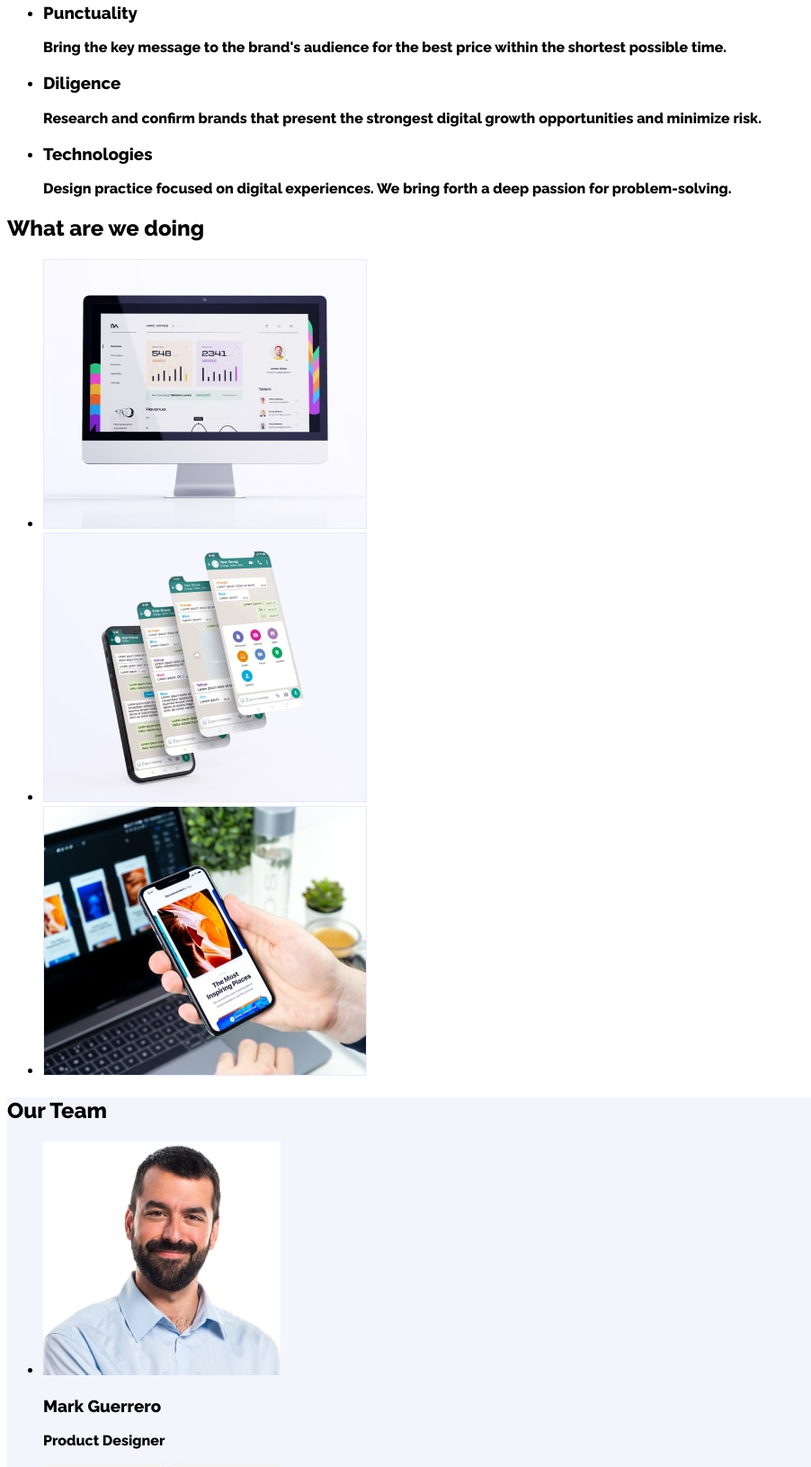
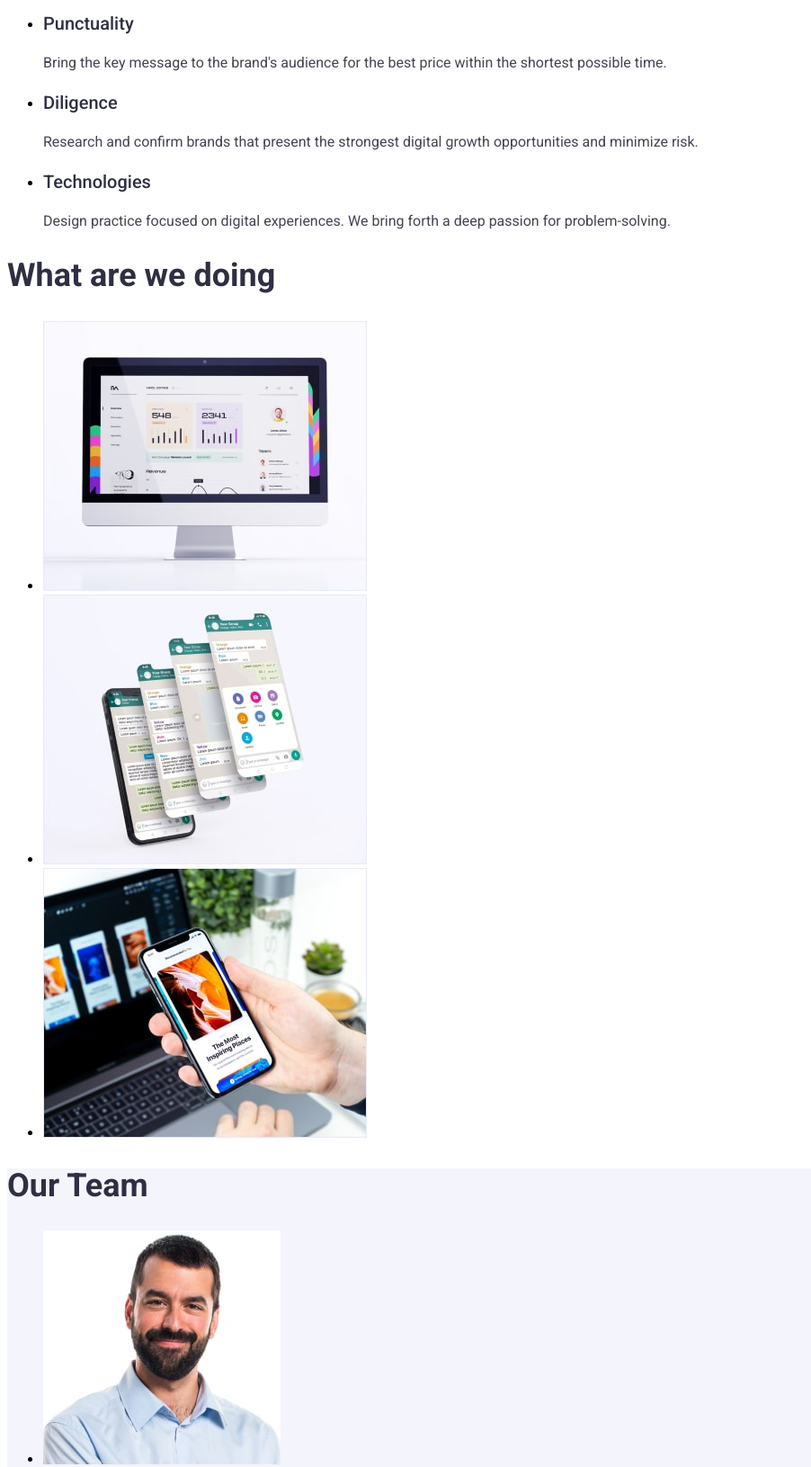
Before and after one commit to Terrenss/goit-markup-hw-02, a plain HTML site: page index.html in a window 1280 px wide. Shown: the part 475-2106 px from the top of the page at 90% size, without its empty margins (0-902 px from the left). Drawn offline with Linux system fonts and the light colour scheme.

Commit message:
alredy finish css,before hover

```diff
--- a/css/styles.css
+++ b/css/styles.css
@@ -144,6 +144,10 @@ body {
 
 /* Web Studio */
 
+.main {
+  background: #ffffff;
+}
+
 /* Hero Section */
 
 .hero-background {
@@ -168,10 +172,70 @@ body {
 }
 /* /Hero Section */
 
-/* Our Team - Section 3*/
+/* Section 1 */
+
+.main-section1-h3 {
+  font-family: "Roboto";
+  font-style: normal;
+  font-weight: 500;
+  font-size: 20px;
+  line-height: 1.2;
+  color: #2e2f42;
+}
+
+.main-section1-text {
+  font-family: "Roboto";
+  font-style: normal;
+  font-weight: 400;
+  font-size: 16px;
+  line-height: 1.5;
+  color: #434455;
+}
+
+/* /Section 1 */
+
+/* Section 2 */
+.main-section2-h2 {
+  font-family: "Roboto";
+  font-style: normal;
+  font-weight: 700;
+  font-size: 36px;
+  line-height: 1.1;
+  color: #2e2f42;
+}
+/* /Section 2 */
+
+/* Section 3*/
+
+.main-section3-h2 {
+  font-family: "Roboto";
+  font-style: normal;
+  font-weight: 700;
+  font-size: 36px;
+  line-height: 1.1;
+  color: #2e2f42;
+}
+
+.our-team-h3 {
+  font-family: "Roboto";
+  font-style: normal;
+  font-weight: 500;
+  font-size: 20px;
+  line-height: 1.2;
+  color: #2e2f42;
+}
+
+.our-team-text {
+  font-family: "Roboto";
+  font-style: normal;
+  font-weight: 400;
+  font-size: 16px;
+  line-height: 1.5;
+  color: #434455;
+}
 
 .team-section {
   background: #f4f4fd;
 }
 
-/* /Our Team - Section 3*/
+/* /Section 3*/
--- a/index.html
+++ b/index.html
@@ -13,7 +13,7 @@
     />
     <link rel="stylesheet" href="./css/styles.css" />
   </head>
-  <body>
+  <body class="main">
     <!-- Header -->
     <header>
       <nav>
@@ -56,29 +56,29 @@
         <h2 hidden>Advantages</h2>
         <ul>
           <li>
-            <h3>Strategy</h3>
-            <p>
+            <h3 class="main-section1-h3">Strategy</h3>
+            <p class="main-section1-text">
               Our goal is to identify the business problem to walk away with the
               perfect and creative solution.
             </p>
           </li>
           <li>
-            <h3>Punctuality</h3>
-            <p>
+            <h3 class="main-section1-h3">Punctuality</h3>
+            <p class="main-section1-text">
               Bring the key message to the brand's audience for the best price
               within the shortest possible time.
             </p>
           </li>
           <li>
-            <h3>Diligence</h3>
-            <p>
+            <h3 class="main-section1-h3">Diligence</h3>
+            <p class="main-section1-text">
               Research and confirm brands that present the strongest digital
               growth opportunities and minimize risk.
             </p>
           </li>
           <li>
-            <h3>Technologies</h3>
-            <p>
+            <h3 class="main-section1-h3">Technologies</h3>
+            <p class="main-section1-text">
               Design practice focused on digital experiences. We bring forth a
               deep passion for problem-solving.
             </p>
@@ -89,7 +89,7 @@
 
       <!-- Section 2 -->
       <section>
-        <h2>What are we doing</h2>
+        <h2 class="main-section2-h2">What are we doing</h2>
         <ul>
           <li>
             <img
@@ -121,7 +121,7 @@
 
       <!-- Section 3 -->
       <section class="team-section">
-        <h2>Our Team</h2>
+        <h2 class="main-section3-h2">Our Team</h2>
         <ul>
           <li>
             <img
@@ -130,8 +130,8 @@
               width="264"
               height="260"
             />
-            <h3>Mark Guerrero</h3>
-            <p>Product Designer</p>
+            <h3 class="our-team-h3">Mark Guerrero</h3>
+            <p class="our-team-text">Product Designer</p>
           </li>
           <li>
             <img
@@ -140,8 +140,8 @@
               width="264"
               height="260"
             />
-            <h3>Tom Ford</h3>
-            <p>Frontend Developer</p>
+            <h3 class="our-team-h3">Tom Ford</h3>
+            <p class="our-team-text">Frontend Developer</p>
           </li>
           <li>
             <img
@@ -150,8 +150,8 @@
               width="264"
               height="260"
             />
-            <h3>Camila Garcia</h3>
-            <p>Marketing</p>
+            <h3 class="our-team-h3">Camila Garcia</h3>
+            <p class="our-team-text">Marketing</p>
           </li>
           <li>
             <img
@@ -160,8 +160,8 @@
               width="264"
               height="260"
             />
-            <h3>Daniel Wilson</h3>
-            <p>UI Designer</p>
+            <h3 class="our-team-h3">Daniel Wilson</h3>
+            <p class="our-team-text">UI Designer</p>
           </li>
         </ul>
       </section>
```
Also changed, not shown: portfolio.html (+1 -1 lines).
